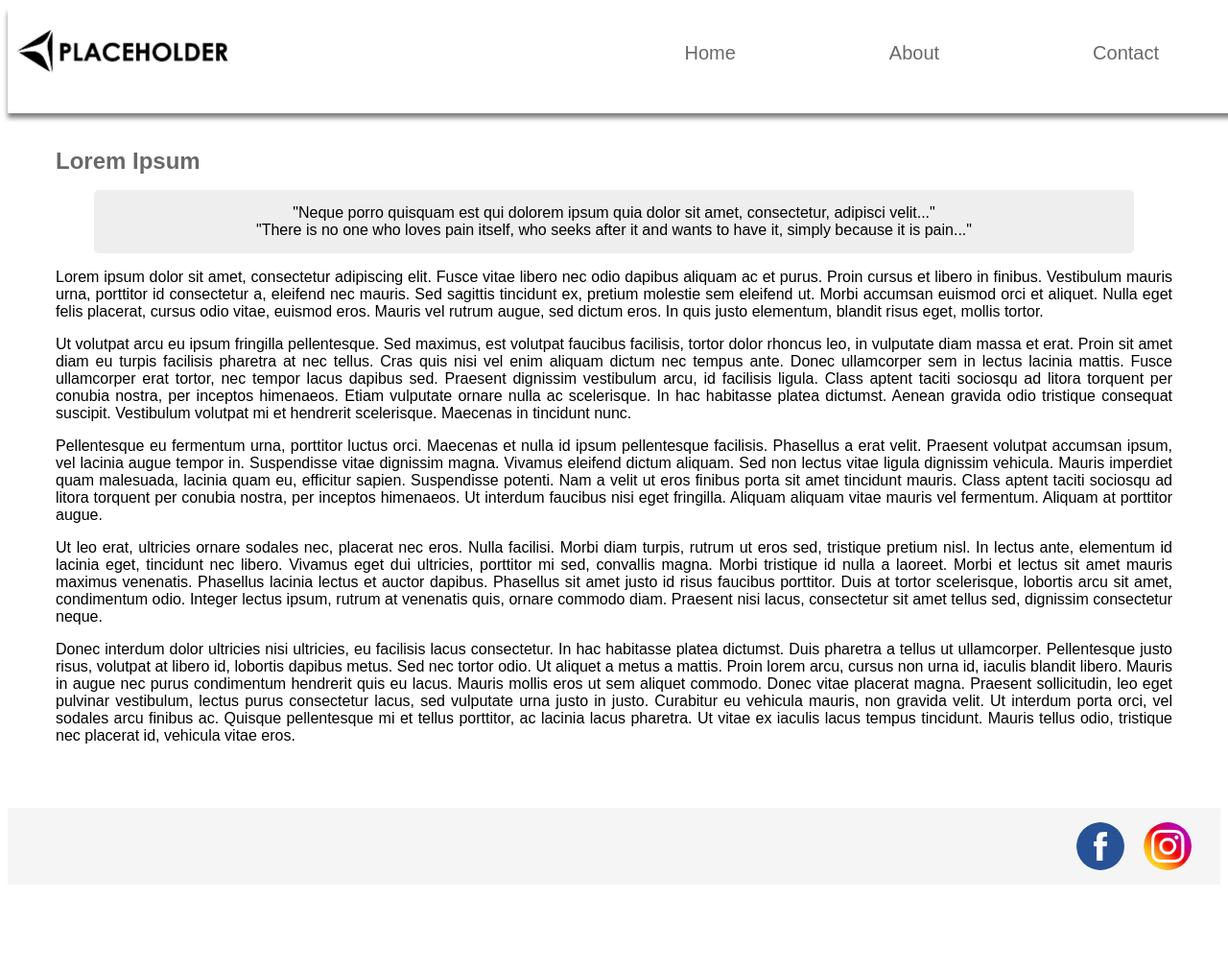
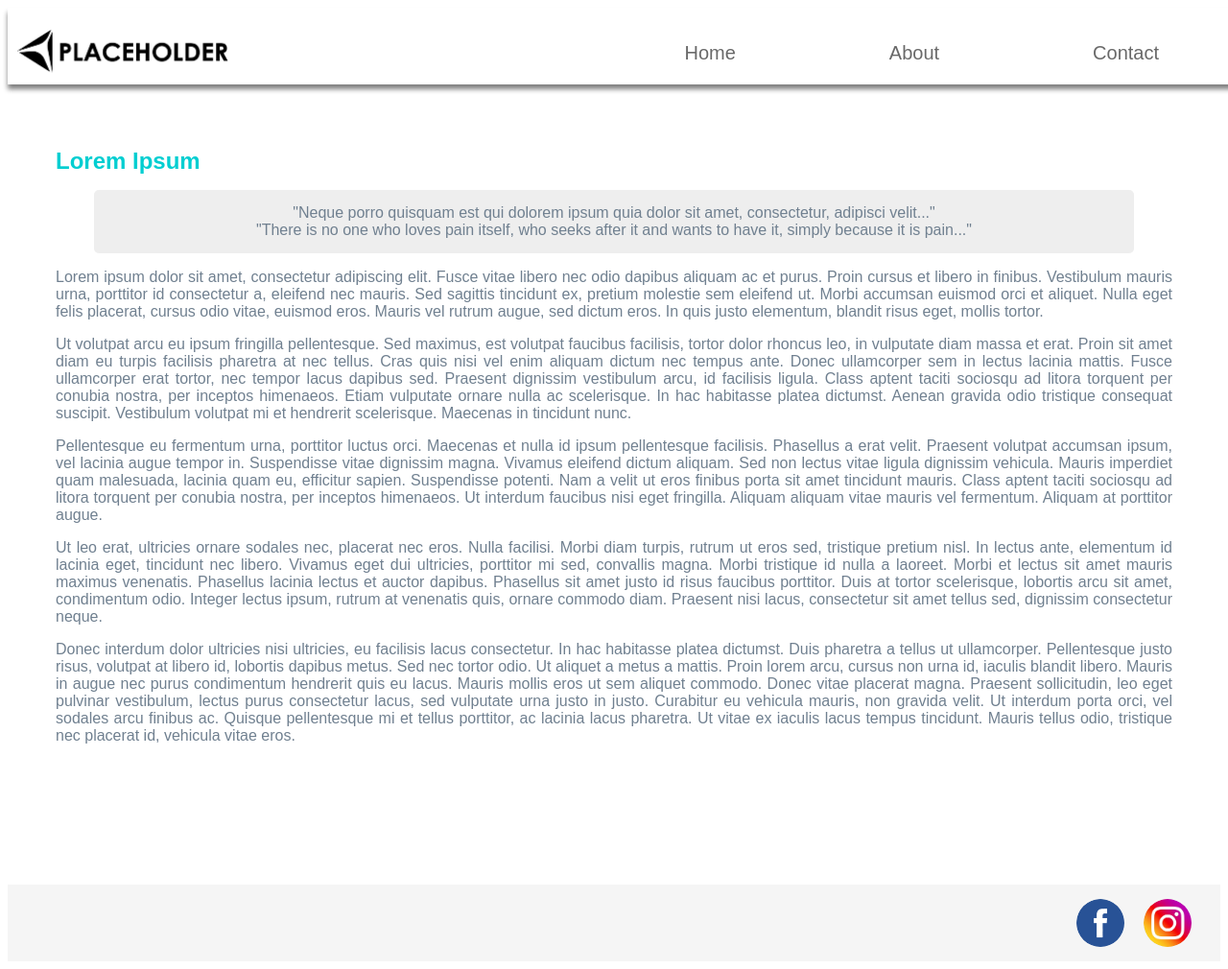
Before and after one commit to SALeeWenLing/blog-website, a plain HTML site: page blog-post.html in a window 1280 px wide. Shown: the whole page at 96% size. Before the commit the page ends 930 px from the top, so only its background shows below. Drawn offline with Linux system fonts and the light colour scheme.

Commit message:
Fixed bugs

```diff
--- a/CSS/blog-post.css
+++ b/CSS/blog-post.css
@@ -1,13 +1,13 @@
 h1 {
   font-family: Arial, Helvetica, sans-serif;
   font-size: 24px;
-  color: #696969;
+  color: #00CED1;
 }
 
 h2 {
   font-family: Arial, Helvetica, sans-serif;
   font-size: 20px;
-  color: #696969;
+  color: #4682B4;
 }
 
 h3 {
@@ -24,7 +24,7 @@ a {
 }
 
 p {
-  color: black;
+  color: #708090;
   font-size: 16px;
   font-family: Arial, Helvetica, sans-serif;
   text-align: justify;
@@ -57,7 +57,7 @@ blockquote p {
   grid-area: hd;
   position: fixed;
   width: 100%;
-  height: 110px;
+  height: 80px;
   background-color: white;
   box-shadow: 0px 5px 5px grey;
     }
@@ -108,19 +108,19 @@ blockquote p {
   .blog{
     grid-area: main;
     padding: 50px 50px 50px 50px;
-    background-color: solid blue;
   }
-
 
   .hoverImage:hover {
     box-shadow: 0px 0px 15px black;
-
   }
 
   .footer{
     grid-area: ft;
+    width: 100%;
+    height: 80px;
     background-color: #F5F5F5;
   }
+
   .socialMedia{
     display: flex;
     flex-direction: row;
--- a/CSS/style.css
+++ b/CSS/style.css
@@ -1,13 +1,13 @@
 h1 {
   font-family: Arial, Helvetica, sans-serif;
   font-size: 24px;
-  color: #696969;
+  color: #00CED1;
 }
 
 h2 {
   font-family: Arial, Helvetica, sans-serif;
   font-size: 20px;
-  color: #696969;
+  color: #4682B4;
 }
 
 h3 {
@@ -234,8 +234,11 @@ a {
 
   .footer{
     grid-area: ft;
+    width: 100%;
+    height: 80px;
     background-color: #F5F5F5;
   }
+
   .socialMedia{
     display: flex;
     flex-direction: row;
```
Also changed, not shown: blog-post.html (+1 -0 lines), index.html (+2 -8 lines).
